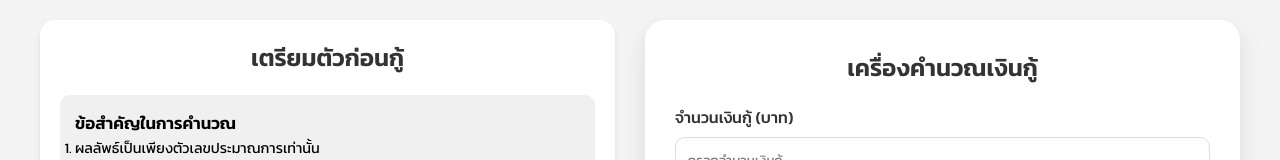
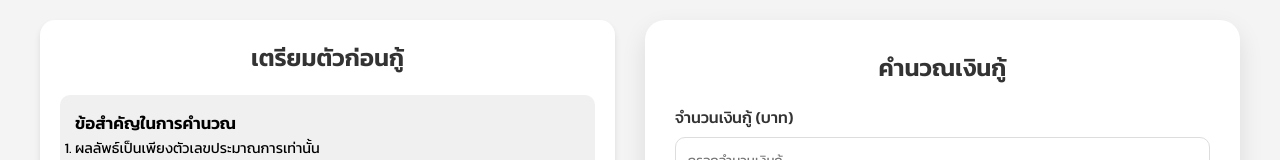
Before and after one commit to Mudang1/calculate, a plain HTML site: page index.html in a window 1280 px wide. Shown: the top 160 px of the page. Drawn offline with Linux system fonts and the light colour scheme.

Commit message:
Update index.html

```diff
--- a/index.html
+++ b/index.html
@@ -171,7 +171,7 @@
         </div>
 
         <div class="calculator-container">
-            <h2 class="loan-title">เครื่องคำนวณเงินกู้</h2>
+            <h2 class="loan-title">คำนวณเงินกู้</h2>
             <div class="input-group">
                 <label>จำนวนเงินกู้ (บาท)</label>
                 <input type="number" id="principal" placeholder="กรอกจำนวนเงินกู้">
```
